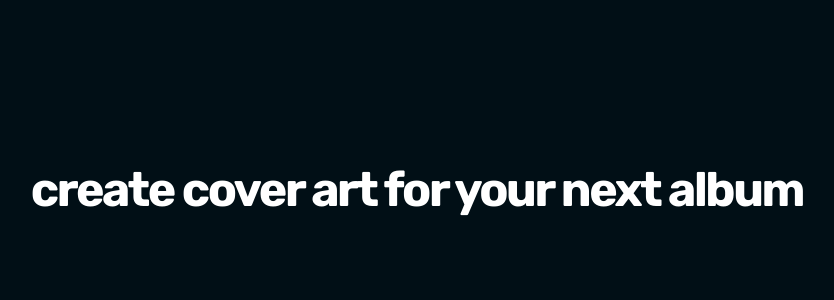
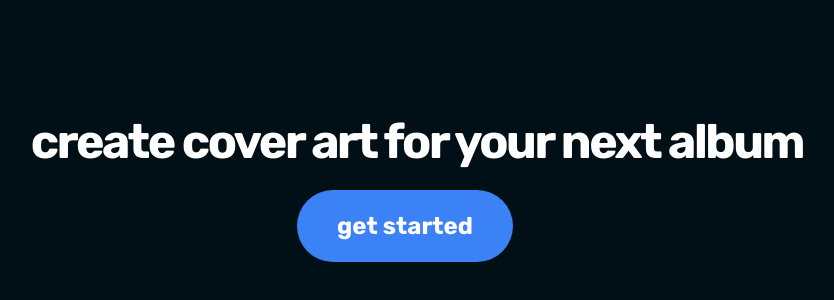
Before and after one commit to TappedOpenSource/getmusicart.com, a Next.js app: page / in a window 1280 px wide. Shown: the part 210-510 px from the top of the page, without its empty margins (223-1057 px from the left). Built offline with nearby package versions, Linux system fonts and the light colour scheme.

Commit message:
landing page

```diff
--- a/src/app/download/page.tsx
+++ b/src/app/download/page.tsx
@@ -53,7 +53,7 @@ export default function Download({ searchParams }: {
                         rel="noreferrer"
                         className='text-center text-2xl font-bold px-12 py-2 rounded-xl bg-white/10 text-white/75 hover:scale-105 transform transition-all duration-200 ease-in-out'
                     >
-                        get as 500x512
+                        get as 500x500
                     </Link>
                     <Link
                         href={`${imageUri}&width=128&height=128`}
--- a/src/app/page.tsx
+++ b/src/app/page.tsx
@@ -1,12 +1,20 @@
+
+import Link from 'next/link';
 
 export default function Home() {
   return (
-    <div className="min-h-screen flex justify-center items-center">
+    <div className="min-h-screen flex flex-col justify-center items-center">
       <h1
         className="text-center text-5xl tracking-tighter font-extrabold gray-800"
       >
         create cover art for your next album
       </h1>
+      <Link
+        href="/prompting"
+        className='font-bold text-2xl rounded-full bg-blue-500 text-white px-10 py-5 mt-6 transition duration-300 ease-in-out hover:bg-blue-600 mr-6'
+      >
+        get started
+      </Link>
     </div>
   );
 }
--- a/src/app/prompting/page.tsx
+++ b/src/app/prompting/page.tsx
@@ -148,7 +148,7 @@ export default function Prompting() {
           </div>
           <div className="md:block h-6" />
           <h1 className="text-5xl tracking-tighter pb-10 font-bold text-center">
-            tapped cover art creator
+            describe your cover art
           </h1>
           <div className="md:block h-6" />
 
```
